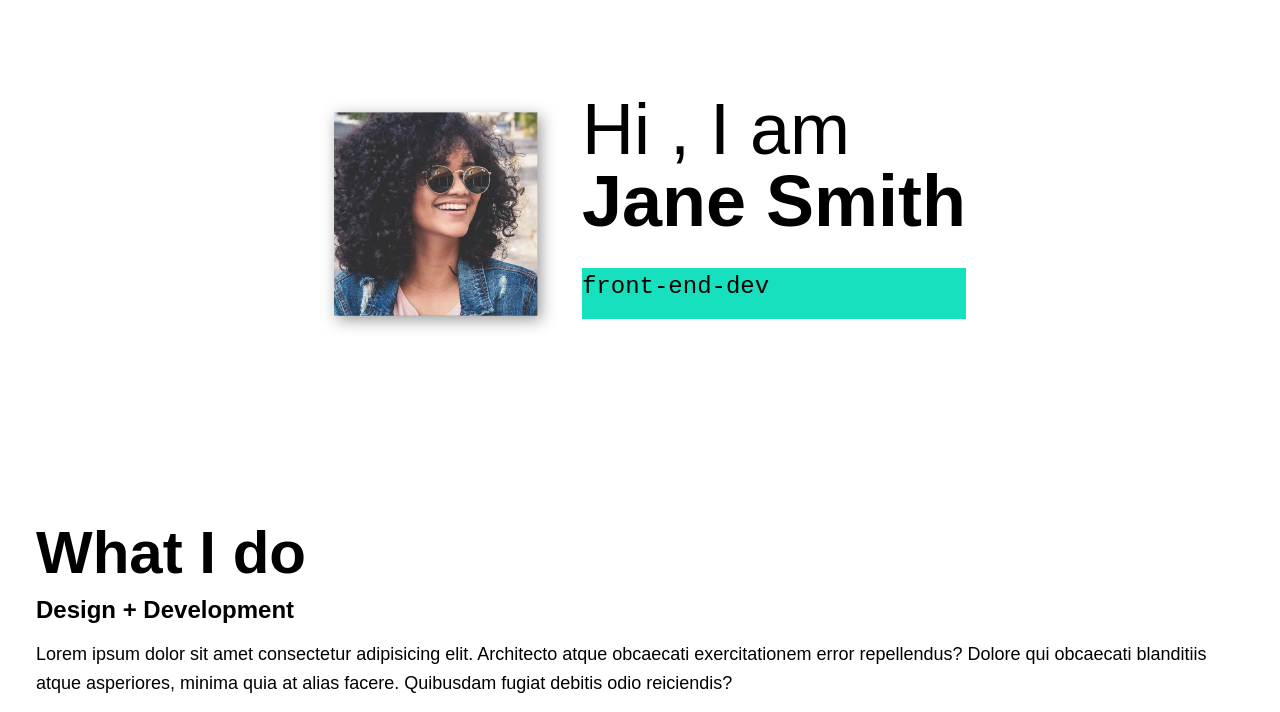
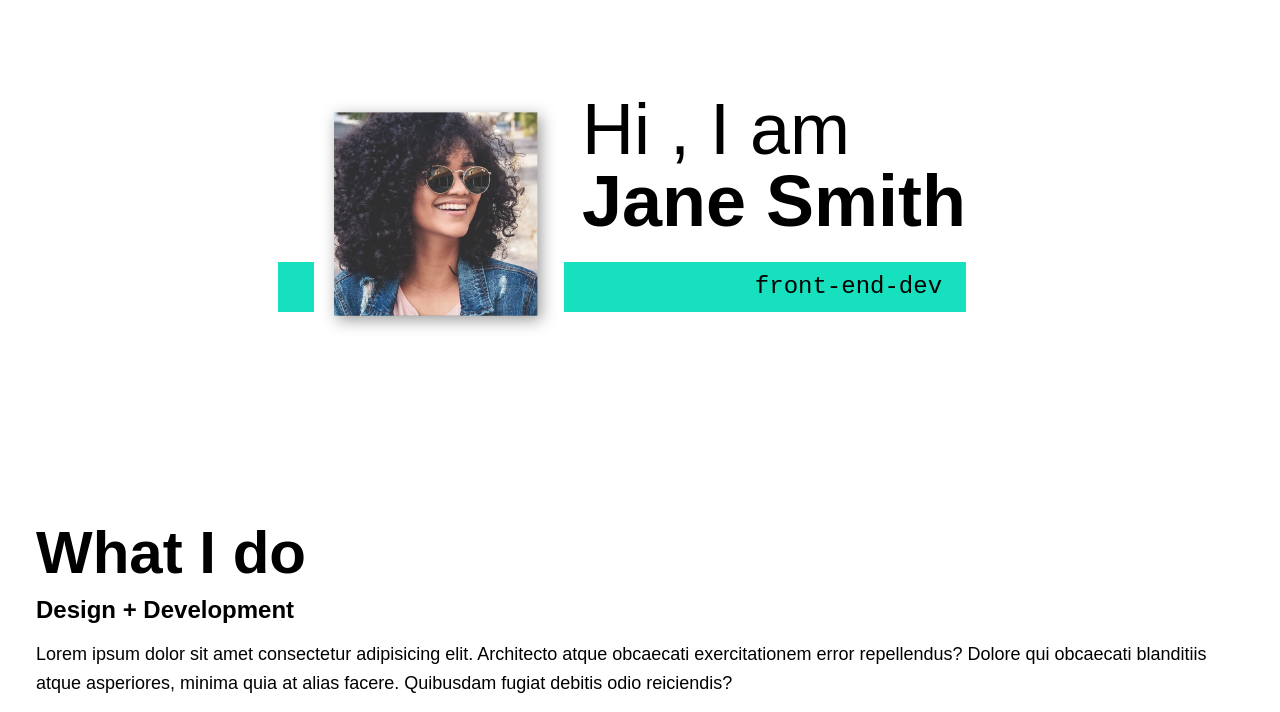
Before and after one commit to yoonpyaepyaenyein/Portfolio-Sample-Project, a plain HTML site: page index.html in a window 1280 px wide. Shown: the part 77-789 px from the top of the page. Drawn offline with nearby package versions, Linux system fonts and the light colour scheme.

Commit message:
finishing setting up intro section

```diff
--- a/style.css
+++ b/style.css
@@ -19,6 +19,9 @@
     --fs-h2:2.25rem;
     --fs-h3:1.25rem;
     --fs-body:1rem;
+
+    --bs:0.25em 0.25em 0.75em rgba(0,0,0,.25),
+        0.125em 0.125em 0.25em rgba(0,0,0,/15);
 }
 @media (min-width:800px){
     :root{
@@ -48,7 +51,7 @@ img{
 }
 
 strong{
-    font-weight: var(--fw-bold);
+    font-weight: var(--fw-bold)
 }
 
 /*Typography*/
@@ -64,11 +67,9 @@ h3{font-size: var(--fs-h3)}
 .section__title{
     margin-bottom: .25em;
 }
-
 .section__title--intro{
     font-weight: var(--fw-reg);
 }
-
 .section__title--intro strong{
     display: block;
 }
@@ -77,18 +78,27 @@ h3{font-size: var(--fs-h3)}
     font-size: var(--fs-h3);
 }
 
+
 .section__subtitle--intro,
 .section__subtitle--about{
     background: var(--clr-accent);
     font-family: var(--ff-secondary);
     margin-bottom: 1em;
+    padding: .25em 1em;
 }
+
 /* header */
 nav{display: none;}
 
 /* Intro Section */
 .intro{
     position:relative;
+}
+.intro__img{
+    box-shadow: var(--bs);
+}
+.section__subtitle--intro{
+    display: inline-block;
 }
 @media(min-width:600px){
     .intro{
@@ -99,10 +109,21 @@ nav{display: none;}
         grid-template-areas:
         "img title"
         "img subtitle";
-        grid-auto-columns: min-content max-content;
+        grid-template-columns: min-content max-content;
     }
     .intro__img{
         grid-area:img;
         min-width: 250px;
+        position: relative;
+        z-index: 2;
+    }
+    .section__subtitle--intro{
+        align-self: start;
+        grid-column:-1 / 1;
+        grid-row: 2;
+        text-align: right;
+        position: relative;
+        left: -1.5em;
+        width:calc(100% + 1.5em);
     }
 }
```
